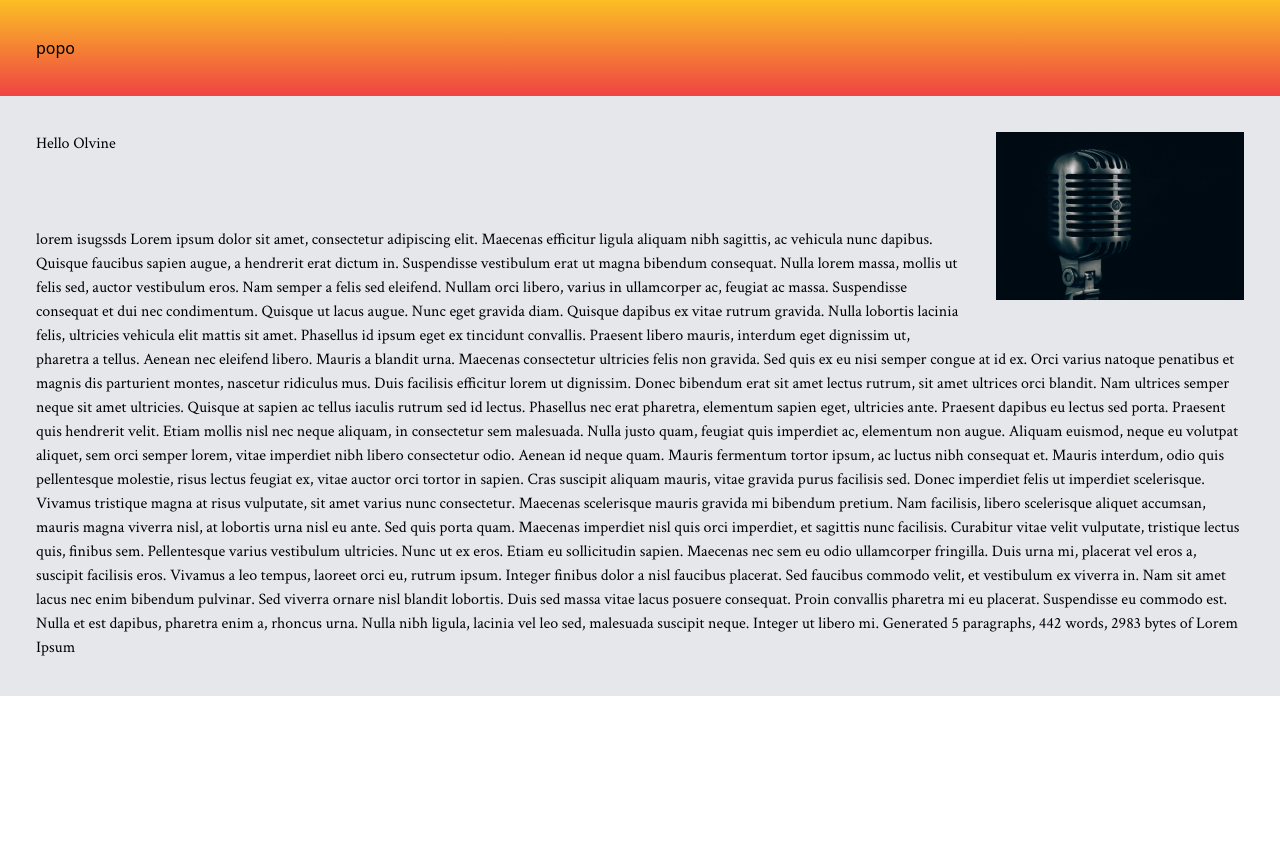
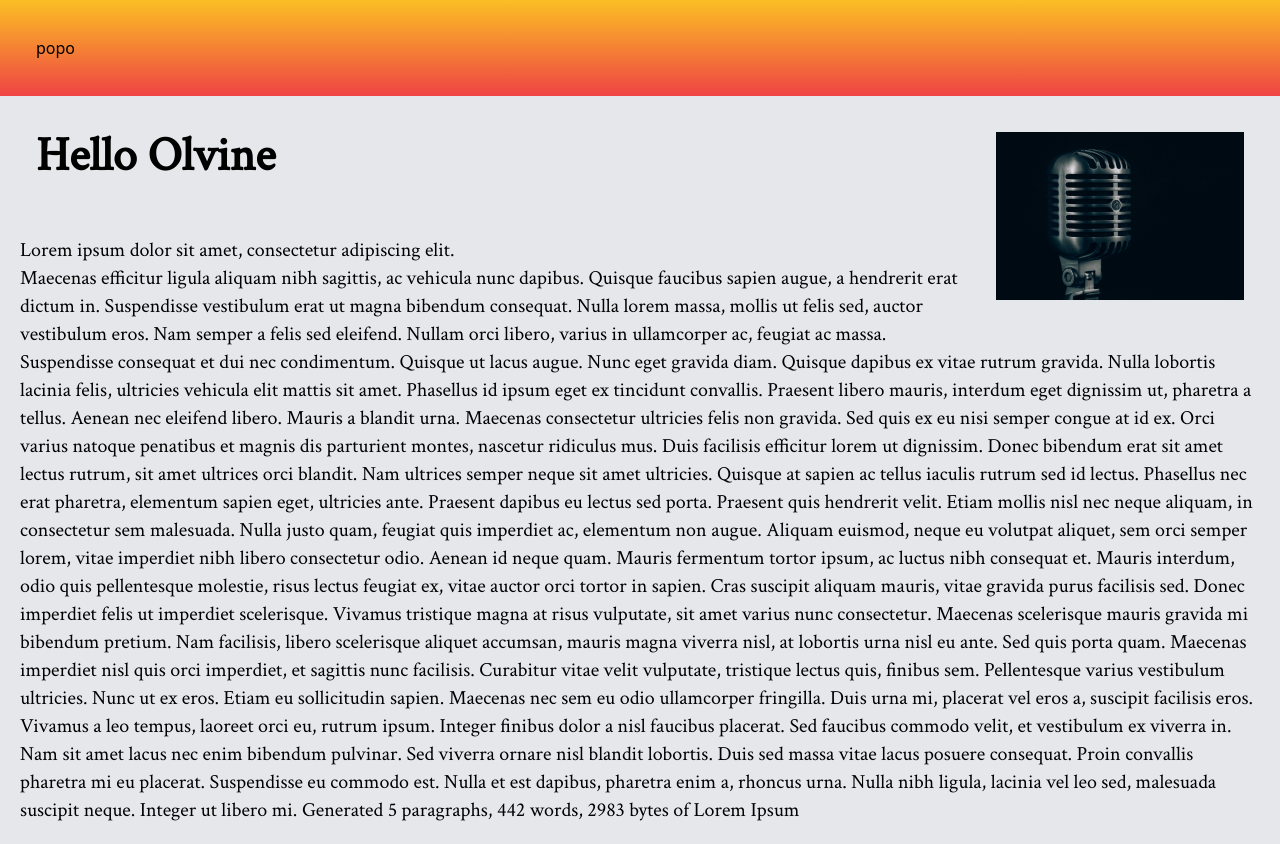
Before and after one commit to Olvine23/olvine-wind, a Gatsby site: page / in a window 1280 px wide. Before the commit the page ends 800 px from the top, so only its background shows below. Built offline with nearby package versions, Linux system fonts and the light colour scheme; Gatsby itself is replaced by a stand-in of ours.

Commit message:
second commit

```diff
--- a/src/pages/index.js
+++ b/src/pages/index.js
@@ -7,9 +7,9 @@ const Home = () => {
     <div class = " container mx-aut bg-gray-200">
     <p class = "decoration-clone bg-gradient-to-b from-yellow-400 to-red-500 p-9 md:decoration-slice ...">popo</p>
     <img  src = {logo} class = " h-60 w-80 float-right p-9 ..."></img>
-    <h1 class = "p-9 font-body">Hello Olvine</h1>
-    <p class = "p-9 font-body">lorem isugssds
-    Lorem ipsum dolor sit amet, consectetur adipiscing elit. Maecenas efficitur ligula aliquam nibh sagittis, ac vehicula nunc dapibus. Quisque faucibus sapien augue, a hendrerit erat dictum in. Suspendisse vestibulum erat ut magna bibendum consequat. Nulla lorem massa, mollis ut felis sed, auctor vestibulum eros. Nam semper a felis sed eleifend. Nullam orci libero, varius in ullamcorper ac, feugiat ac massa. Suspendisse consequat et dui nec condimentum. Quisque ut lacus augue. Nunc eget gravida diam. Quisque dapibus ex vitae rutrum gravida. Nulla lobortis lacinia felis, ultricies vehicula elit mattis sit amet. Phasellus id ipsum eget ex tincidunt convallis. Praesent libero mauris, interdum eget dignissim ut, pharetra a tellus. Aenean nec eleifend libero. Mauris a blandit urna. Maecenas consectetur ultricies felis non gravida.
+    <h1 class = "p-9 text-5xl font-bold font-body">Hello Olvine</h1>
+    <p class = "p-5 font-body text-xl">
+    Lorem ipsum dolor sit amet, consectetur adipiscing elit.  <br></br>Maecenas efficitur ligula aliquam nibh sagittis, ac vehicula nunc dapibus. Quisque faucibus sapien augue, a hendrerit erat dictum in. Suspendisse vestibulum erat ut magna bibendum consequat. Nulla lorem massa, mollis ut felis sed, auctor vestibulum eros. Nam semper a felis sed eleifend. Nullam orci libero, varius in ullamcorper ac, feugiat ac massa. Suspendisse consequat et dui nec condimentum. Quisque ut lacus augue. Nunc eget gravida diam. Quisque dapibus ex vitae rutrum gravida. Nulla lobortis lacinia felis, ultricies vehicula elit mattis sit amet. Phasellus id ipsum eget ex tincidunt convallis. Praesent libero mauris, interdum eget dignissim ut, pharetra a tellus. Aenean nec eleifend libero. Mauris a blandit urna. Maecenas consectetur ultricies felis non gravida.
 
 Sed quis ex eu nisi semper congue at id ex. Orci varius natoque penatibus et magnis dis parturient montes, nascetur ridiculus mus. Duis facilisis efficitur lorem ut dignissim. Donec bibendum erat sit amet lectus rutrum, sit amet ultrices orci blandit. Nam ultrices semper neque sit amet ultricies. Quisque at sapien ac tellus iaculis rutrum sed id lectus. Phasellus nec erat pharetra, elementum sapien eget, ultricies ante. Praesent dapibus eu lectus sed porta. Praesent quis hendrerit velit.
 
```
